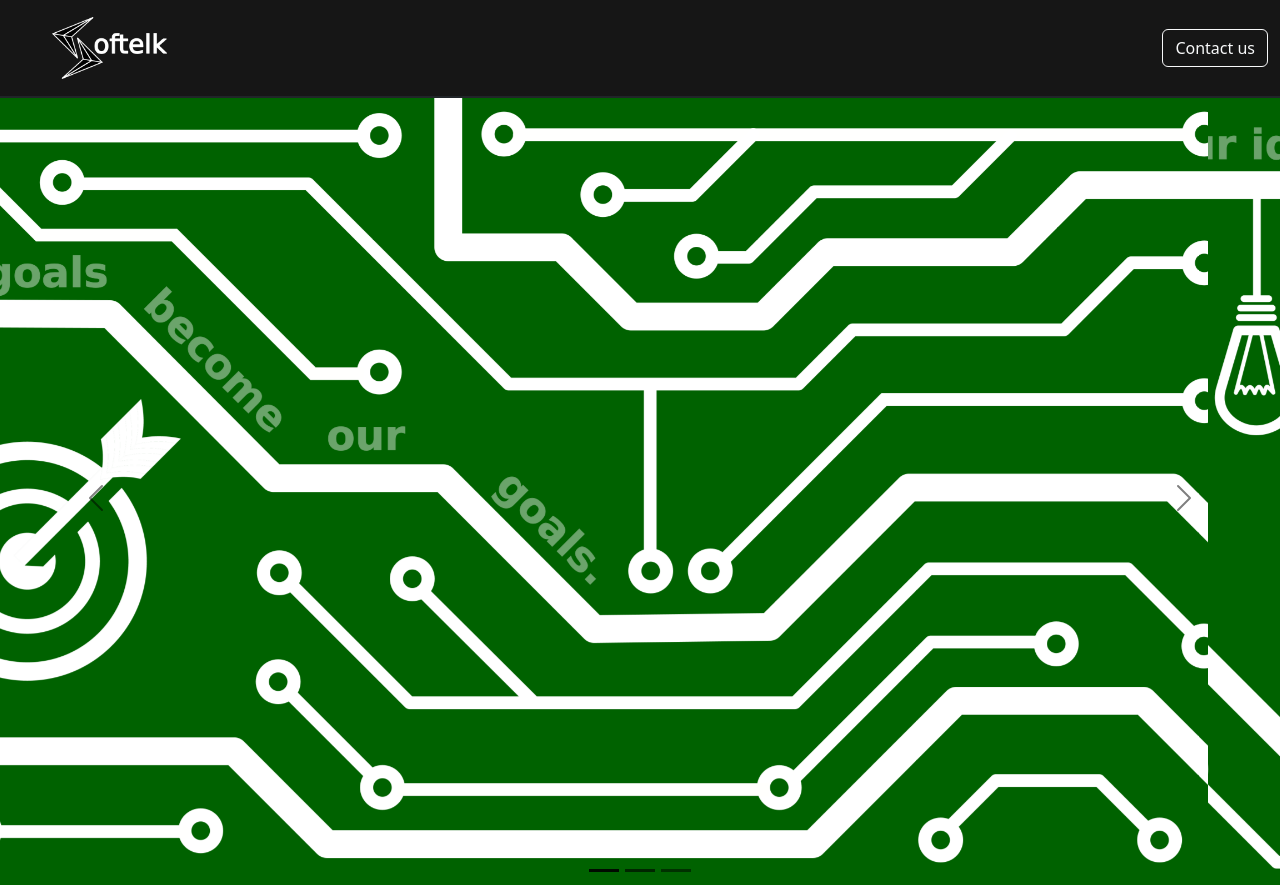
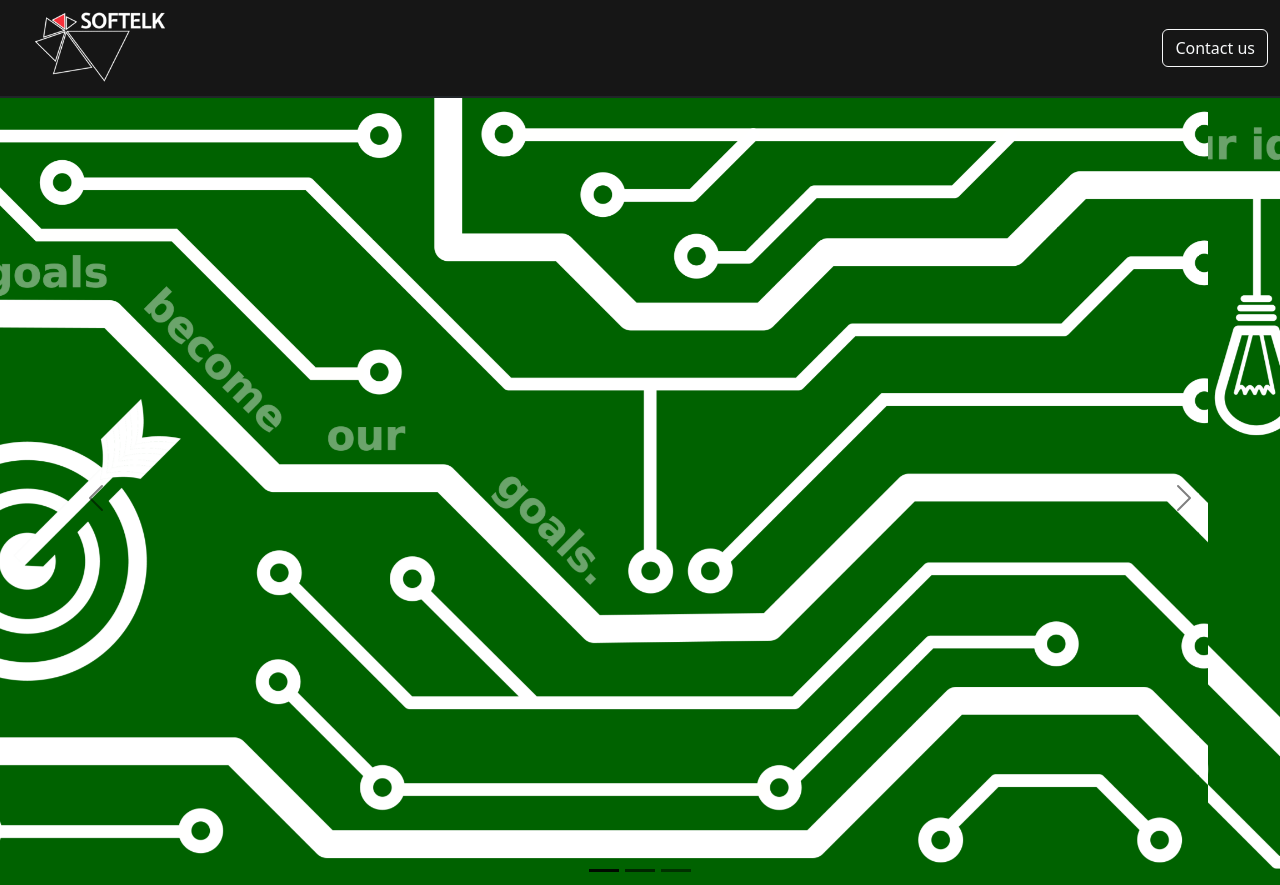
Before and after one commit to Softelk/softelk_site, a plain HTML site: page index.html in a window 1280 px wide. Shown: the top 885 px of the page. Drawn offline with Linux system fonts and the light colour scheme; a script that the page names is missing.

Commit message:
updated logo

```diff
--- a/index.html
+++ b/index.html
@@ -118,7 +118,7 @@
   <nav class="navbar navbar-expand-md navbar-dark fixed-top" style="background-color: #161616;">
     <div class="container-fluid" style="height: 80px;">
       <a class="navbar-brand" href="#">
-        <img src="Image/g9082-8.png" style="width: 50%; margin-left: 40px;"/>
+        <img src="Image/DEF.png" style="width: 30%; margin-left: 10px;"/>
       </a>
       <form class="d-flex">
         <button class="btn btn-outline-light" type="submit">Contact us</button>
```
Also changed, not shown: Image/DEF.png (added), Image/DEF2.png (added).
